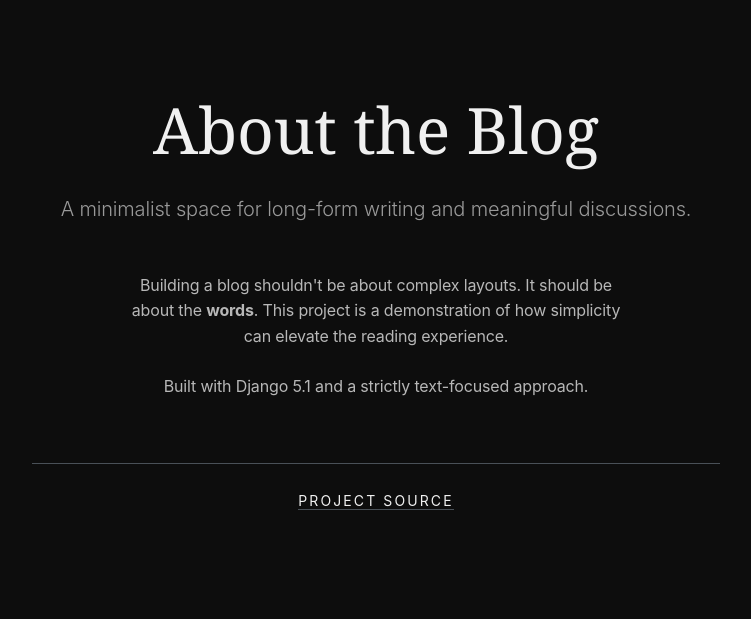
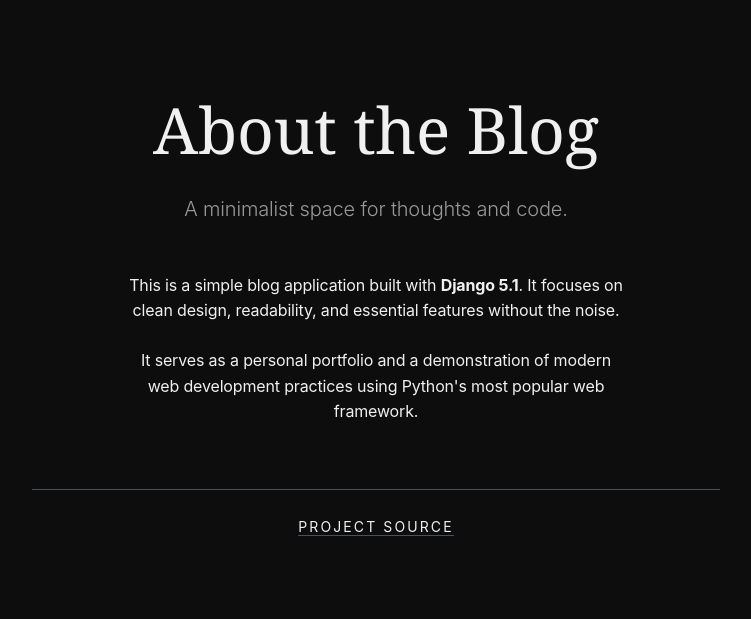
Before and after one commit to fastfingertips/django-blog, a Django app: page /about/ in a window 1280 px wide. Shown: the part 279-898 px from the top of the page, without its empty margins (264-1015 px from the left). Before the commit the page ends 789 px from the top, so only its background shows below. Run offline with Django 4.2, Linux system fonts and the light colour scheme; parts of the project's set-up code (start-up, migrations or seed data) failed here and were passed over; some libraries are stand-ins or nearby versions.

Commit message:
feat: implement minimalist editorial theme and simplify about page

```diff
--- a/templates/about.html
+++ b/templates/about.html
@@ -4,16 +4,17 @@
 <div class="text-center-wrapper py-5">
     <h1 class="display-3 mb-4">About the Blog</h1>
     <div class="lead mb-5">
-        A minimalist space for long-form writing and meaningful discussions.
+        A minimalist space for thoughts and code.
     </div>
 
-    <div class="opacity-75" style="max-width: 500px;">
+    <div class="mx-auto" style="max-width: 500px;">
         <p class="mb-4">
-            Building a blog shouldn't be about complex layouts. It should be about the <strong>words</strong>.
-            This project is a demonstration of how simplicity can elevate the reading experience.
+            This is a simple blog application built with <strong>Django 5.1</strong>. It focuses on clean design,
+            readability, and essential features without the noise.
         </p>
         <p>
-            Built with Django 5.1 and a strictly text-focused approach.
+            It serves as a personal portfolio and a demonstration of modern web development practices
+            using Python's most popular web framework.
         </p>
     </div>
 
```
